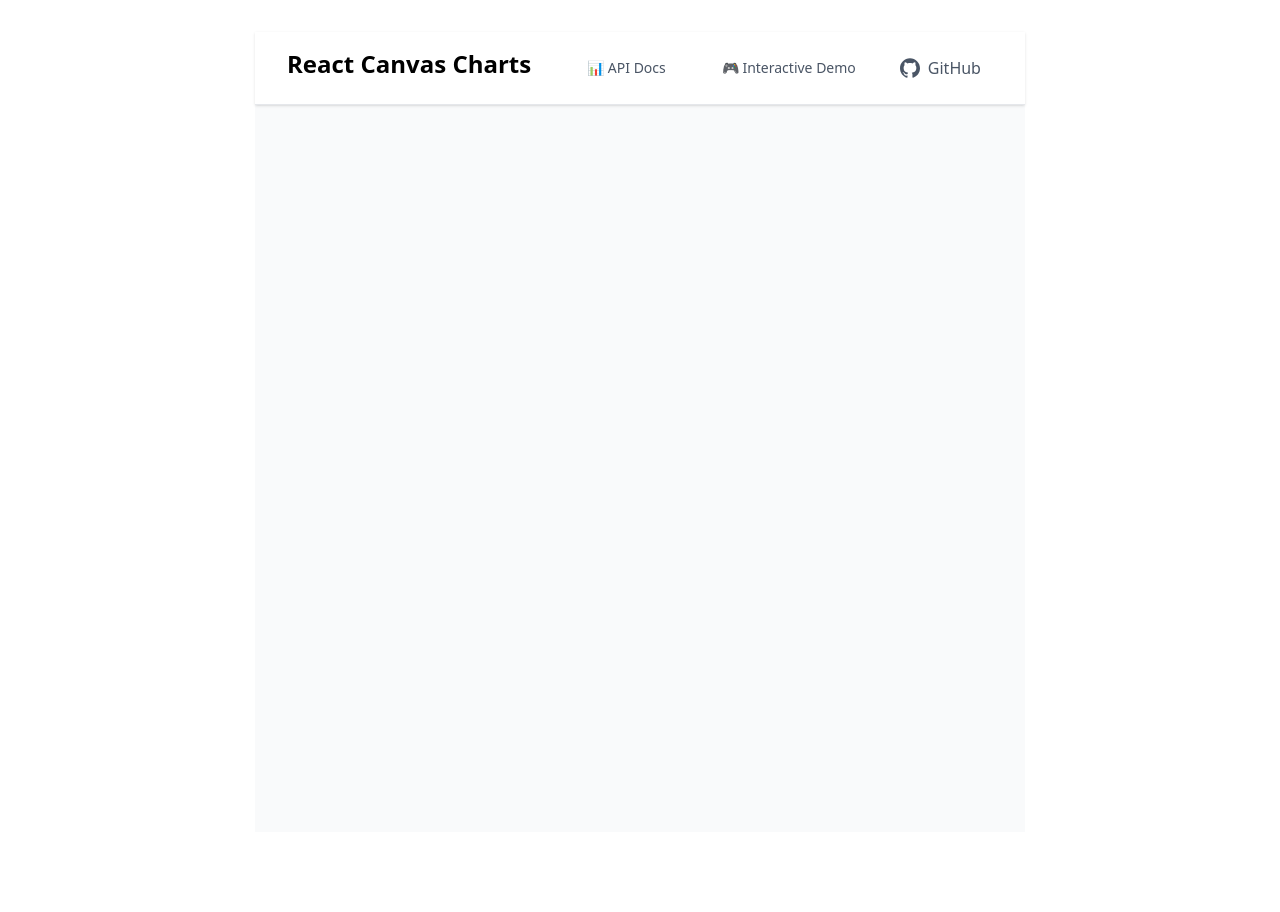
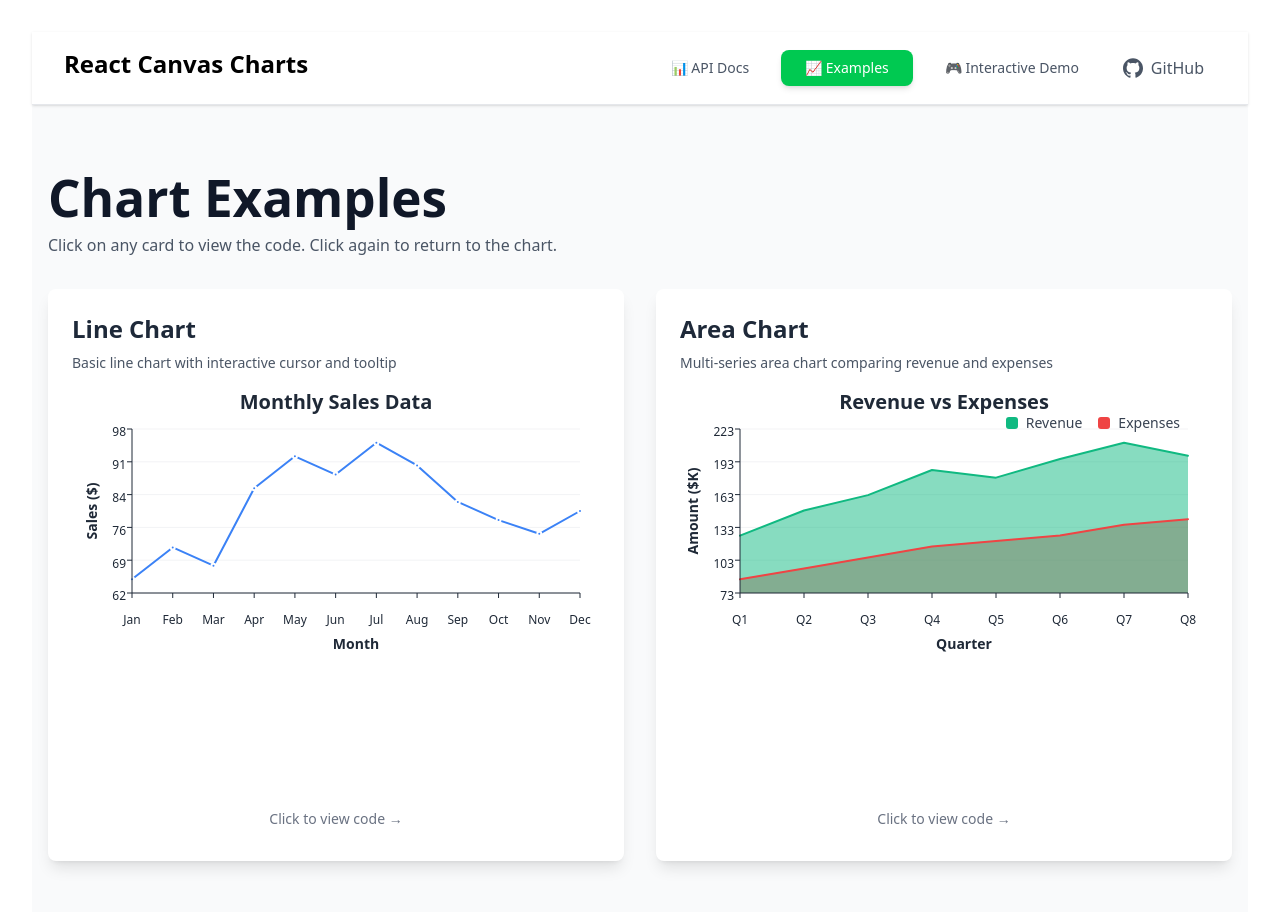
Before and after one commit to n8urm8/react-canvas-charts, a React (Vite) app in the folder packages/demo-app/: page /examples in a window 1280 px wide. Shown: the top 912 px of the page. Before the commit the page ends 864 px from the top, so only its background shows below. Built offline with nearby package versions, Linux system fonts and the light colour scheme.

Commit message:
chart examples, area update

```diff
--- a/packages/demo-app/src/App.tsx
+++ b/packages/demo-app/src/App.tsx
@@ -3,6 +3,7 @@ import { Navigation } from './ExampleComponents'
 import { MainDemo } from './pages/MainDemo'
 import './App.css'
 import InteractiveChartDemoNew from './pages/InteractiveChartDemoNew'
+import { ChartExamples } from './pages/ChartExamples'
 
 function App() {
   return (
@@ -12,6 +13,7 @@ function App() {
       <Routes>
         <Route path="/" element={<MainDemo />} />
         <Route path="/interactive" element={<InteractiveChartDemoNew />} />
+        <Route path="/examples" element={<ChartExamples />} />
       </Routes>
     </div>
   )
--- a/packages/demo-app/src/ExampleComponents/Navigation.tsx
+++ b/packages/demo-app/src/ExampleComponents/Navigation.tsx
@@ -27,6 +27,14 @@ export const Navigation: React.FC = () => {
     }`
   }
 
+  const getExamplesLinkClass = () => {
+    return `px-6 py-2 text-sm font-medium rounded-lg transition-colors ${
+      currentPath === '/examples'
+        ? 'bg-green-500 text-white shadow-md'
+        : 'text-gray-600 hover:text-green-600 hover:bg-green-50'
+    }`
+  }
+
   return (
     <nav className="bg-white shadow-sm border-b border-gray-200 mb-8 w-full">
       <div className="max-w-full mx-auto px-4 sm:px-6 lg:px-8">
@@ -35,6 +43,9 @@ export const Navigation: React.FC = () => {
           <div className="flex items-center gap-2">
             <Link to="/" className={getLinkClass('/')}>
               📊 API Docs
+            </Link>
+            <Link to="/examples" className={getExamplesLinkClass()}>
+              📈 Examples
             </Link>
             <Link to="/interactive" className={getInteractiveLinkClass()}>
               🎮 Interactive Demo
--- /dev/null
+++ b/packages/demo-app/src/components/ChartExampleCard.tsx
@@ -0,0 +1,64 @@
+import React, { useState } from 'react'
+
+interface ChartExampleCardProps {
+  title: string
+  description: string
+  chart: React.ReactNode
+  code: string
+}
+
+export const ChartExampleCard: React.FC<ChartExampleCardProps> = ({ title, description, chart, code }) => {
+  const [isFlipped, setIsFlipped] = useState(false)
+
+  return (
+    <div className="relative perspective-1000">
+      <div
+        className={`relative w-full transition-transform duration-500 transform-style-3d ${
+          isFlipped ? 'rotate-y-180' : ''
+        }`}
+      >
+        {/* Front of card - Chart */}
+        <div className="backface-hidden bg-white rounded-lg shadow-lg p-6">
+          <div className="mb-4">
+            <h2 className="text-2xl font-semibold text-gray-800 mb-2">{title}</h2>
+            <p className="text-gray-600 text-sm">{description}</p>
+          </div>
+          <div className="h-[400px]">{chart}</div>
+          <div
+            className="mt-3 text-center text-sm text-gray-500 cursor-pointer hover:text-gray-700 transition-colors py-2"
+            onClick={() => setIsFlipped(true)}
+          >
+            Click to view code →
+          </div>
+        </div>
+
+        {/* Back of card - Code */}
+        <div className="absolute inset-0 backface-hidden bg-gray-900 rounded-lg shadow-lg p-6 rotate-y-180 flex flex-col min-h-[500px]">
+          <div className="flex justify-between items-center mb-4 flex-shrink-0">
+            <h3 className="text-xl font-semibold text-white">Code</h3>
+            <button
+              onClick={(e) => {
+                e.stopPropagation()
+                navigator.clipboard.writeText(code)
+              }}
+              className="px-3 py-1 bg-blue-600 hover:bg-blue-700 text-white text-sm rounded transition-colors"
+            >
+              Copy
+            </button>
+          </div>
+          <div className="flex-1 overflow-auto min-h-0">
+            <pre className="text-sm text-gray-100">
+              <code>{code}</code>
+            </pre>
+          </div>
+          <div
+            className="mt-4 text-center text-sm text-gray-400 cursor-pointer hover:text-gray-200 transition-colors py-2 flex-shrink-0"
+            onClick={() => setIsFlipped(false)}
+          >
+            Click to view chart ←
+          </div>
+        </div>
+      </div>
+    </div>
+  )
+}
--- /dev/null
+++ b/packages/demo-app/src/components/examples/AreaChartExample.tsx
@@ -0,0 +1,93 @@
+import React, { useMemo } from 'react'
+import {
+  ChartSurface,
+  ChartLineSeries,
+  ChartAreaSeries,
+  ChartXAxis,
+  ChartYAxis,
+  ChartGridLayer,
+  ChartCursorLayer,
+  ChartTooltipLayer,
+  ChartTitleLayer,
+  ChartLegend
+} from 'react-canvas-charts'
+
+interface DataPoint {
+  label: string
+  [key: string]: string | number
+}
+
+export const AreaChartExample: React.FC = () => {
+  const areaData = useMemo<DataPoint[]>(
+    () => [
+      { label: 'Q1', revenue: 125, expenses: 85 },
+      { label: 'Q2', revenue: 148, expenses: 95 },
+      { label: 'Q3', revenue: 162, expenses: 105 },
+      { label: 'Q4', revenue: 185, expenses: 115 },
+      { label: 'Q5', revenue: 178, expenses: 120 },
+      { label: 'Q6', revenue: 195, expenses: 125 },
+      { label: 'Q7', revenue: 210, expenses: 135 },
+      { label: 'Q8', revenue: 198, expenses: 140 }
+    ],
+    []
+  )
+
+  return (
+    <ChartSurface
+      data={areaData}
+      xKey="label"
+      yKeys={['revenue', 'expenses']}
+      width="100%"
+      height="100%"
+      margin={{ top: 40, right: 20, bottom: 60, left: 60 }}
+      backgroundColor="#ffffff"
+    >
+      <ChartTitleLayer title="Revenue vs Expenses" />
+      <ChartGridLayer show alignWithXAxisTicks color="#e5e7eb" />
+      <ChartXAxis show title="Quarter" showTitle />
+      <ChartYAxis show title="Amount ($K)" showTitle titleRotation={-90} />
+      <ChartAreaSeries dataKey="expenses" color="#ef4444" opacity={0.5} />
+      <ChartAreaSeries dataKey="revenue" color="#10b981" opacity={0.5} baseline="expenses" />
+      <ChartLineSeries dataKey="expenses" color="#ef4444" lineWidth={2} />
+      <ChartLineSeries dataKey="revenue" color="#10b981" lineWidth={2} />
+      <ChartCursorLayer snapToDataPoints />
+      <ChartTooltipLayer seriesLabels={{ revenue: 'Revenue', expenses: 'Expenses' }} />
+      <ChartLegend
+        items={[
+          { dataKey: 'revenue', label: 'Revenue', color: '#10b981' },
+          { dataKey: 'expenses', label: 'Expenses', color: '#ef4444' }
+        ]}
+      />
+    </ChartSurface>
+  )
+}
+
+export const areaChartCode = `const data = [
+  { label: 'Q1', revenue: 125, expenses: 85 },
+  { label: 'Q2', revenue: 148, expenses: 95 },
+  // ... more data
+]
+
+<ChartSurface
+  data={data}
+  xKey="label"
+  yKeys={['revenue', 'expenses']}
+  width="100%"
+  height="100%"
+  margin={{ top: 40, right: 20, bottom: 50, left: 60 }}
+>
+  <ChartTitleLayer title="Revenue vs Expenses" />
+  <ChartGridLayer show alignWithXAxisTicks color="#e5e7eb" />
+  <ChartXAxis show title="Quarter" showTitle />
+  <ChartYAxis show title="Amount ($K)" showTitle titleRotation={-90} />
+  <ChartAreaSeries dataKey="expenses" color="#ef4444" opacity={0.5} />
+  <ChartAreaSeries dataKey="revenue" color="#10b981" opacity={0.5} baseline="expenses" />
+  <ChartLineSeries dataKey="expenses" color="#ef4444" lineWidth={2} />
+  <ChartLineSeries dataKey="revenue" color="#10b981" lineWidth={2} />
+  <ChartCursorLayer snapToDataPoints />
+  <ChartTooltipLayer seriesLabels={{ revenue: 'Revenue', expenses: 'Expenses' }} />
+  <ChartLegend items={[
+    { dataKey: 'revenue', label: 'Revenue', color: '#10b981' },
+    { dataKey: 'expenses', label: 'Expenses', color: '#ef4444' }
+  ]} />
+</ChartSurface>`
--- /dev/null
+++ b/packages/demo-app/src/components/examples/LineChartExample.tsx
@@ -0,0 +1,83 @@
+import React, { useMemo } from 'react'
+import {
+  ChartSurface,
+  ChartLineSeries,
+  ChartPointSeries,
+  ChartXAxis,
+  ChartYAxis,
+  ChartGridLayer,
+  ChartCursorLayer,
+  ChartTooltipLayer,
+  ChartTitleLayer
+} from 'react-canvas-charts'
+
+interface DataPoint {
+  label: string
+  value: number
+  [key: string]: string | number
+}
+
+export const LineChartExample: React.FC = () => {
+  const lineData = useMemo<DataPoint[]>(
+    () => [
+      { label: 'Jan', value: 65 },
+      { label: 'Feb', value: 72 },
+      { label: 'Mar', value: 68 },
+      { label: 'Apr', value: 85 },
+      { label: 'May', value: 92 },
+      { label: 'Jun', value: 88 },
+      { label: 'Jul', value: 95 },
+      { label: 'Aug', value: 90 },
+      { label: 'Sep', value: 82 },
+      { label: 'Oct', value: 78 },
+      { label: 'Nov', value: 75 },
+      { label: 'Dec', value: 80 }
+    ],
+    []
+  )
+
+  return (
+    <ChartSurface
+      data={lineData}
+      xKey="label"
+      yKeys={['value']}
+      width="100%"
+      height="100%"
+      margin={{ top: 40, right: 20, bottom: 60, left: 60 }}
+      backgroundColor="#ffffff"
+    >
+      <ChartTitleLayer title="Monthly Sales Data" />
+      <ChartGridLayer show alignWithXAxisTicks color="#e5e7eb" />
+      <ChartXAxis show title="Month" showTitle />
+      <ChartYAxis show title="Sales ($)" showTitle titleRotation={-90} />
+      <ChartLineSeries dataKey="value" color="#3b82f6" lineWidth={2} />
+      <ChartPointSeries dataKey="value" color="#3b82f6" size={4} />
+      <ChartCursorLayer snapToDataPoints />
+      <ChartTooltipLayer seriesLabels={{ value: 'Sales' }} />
+    </ChartSurface>
+  )
+}
+
+export const lineChartCode = `const data = [
+  { label: 'Jan', value: 65 },
+  { label: 'Feb', value: 72 },
+  // ... more data
+]
+
+<ChartSurface
+  data={data}
+  xKey="label"
+  yKeys={['value']}
+  width="100%"
+  height="100%"
+  margin={{ top: 40, right: 20, bottom: 50, left: 60 }}
+>
+  <ChartTitleLayer title="Monthly Sales Data" />
+  <ChartGridLayer show alignWithXAxisTicks color="#e5e7eb" />
+  <ChartXAxis show title="Month" showTitle />
+  <ChartYAxis show title="Sales ($)" showTitle titleRotation={-90} />
+  <ChartLineSeries dataKey="value" color="#3b82f6" lineWidth={2} />
+  <ChartPointSeries dataKey="value" color="#3b82f6" size={4} />
+  <ChartCursorLayer snapToDataPoints />
+  <ChartTooltipLayer seriesLabels={{ value: 'Sales' }} />
+</ChartSurface>`
--- a/packages/demo-app/src/index.css
+++ b/packages/demo-app/src/index.css
@@ -1,4 +1,21 @@
-@import "tailwindcss";
+@import 'tailwindcss';
+
+/* 3D flip card utilities */
+.perspective-1000 {
+  perspective: 1000px;
+}
+
+.transform-style-3d {
+  transform-style: preserve-3d;
+}
+
+.backface-hidden {
+  backface-visibility: hidden;
+}
+
+.rotate-y-180 {
+  transform: rotateY(180deg);
+}
 
 :root {
   font-family: system-ui, Avenir, Helvetica, Arial, sans-serif;
--- /dev/null
+++ b/packages/demo-app/src/pages/ChartExamples.tsx
@@ -0,0 +1,33 @@
+import React from 'react'
+import { ChartExampleCard } from '../components/ChartExampleCard'
+import { LineChartExample, lineChartCode } from '../components/examples/LineChartExample'
+import { AreaChartExample, areaChartCode } from '../components/examples/AreaChartExample'
+
+export const ChartExamples: React.FC = () => {
+  return (
+    <div className="min-h-screen bg-gray-50 py-8 px-4">
+      <div className="max-w-7xl mx-auto">
+        <h1 className="text-4xl font-bold text-gray-900 mb-2">Chart Examples</h1>
+        <p className="text-gray-600 mb-8">Click on any card to view the code. Click again to return to the chart.</p>
+
+        <div className="grid grid-cols-1 lg:grid-cols-2 gap-8">
+          {/* Line Chart Example */}
+          <ChartExampleCard
+            title="Line Chart"
+            description="Basic line chart with interactive cursor and tooltip"
+            code={lineChartCode}
+            chart={<LineChartExample />}
+          />
+
+          {/* Area Chart Example */}
+          <ChartExampleCard
+            title="Area Chart"
+            description="Multi-series area chart comparing revenue and expenses"
+            code={areaChartCode}
+            chart={<AreaChartExample />}
+          />
+        </div>
+      </div>
+    </div>
+  )
+}
```
